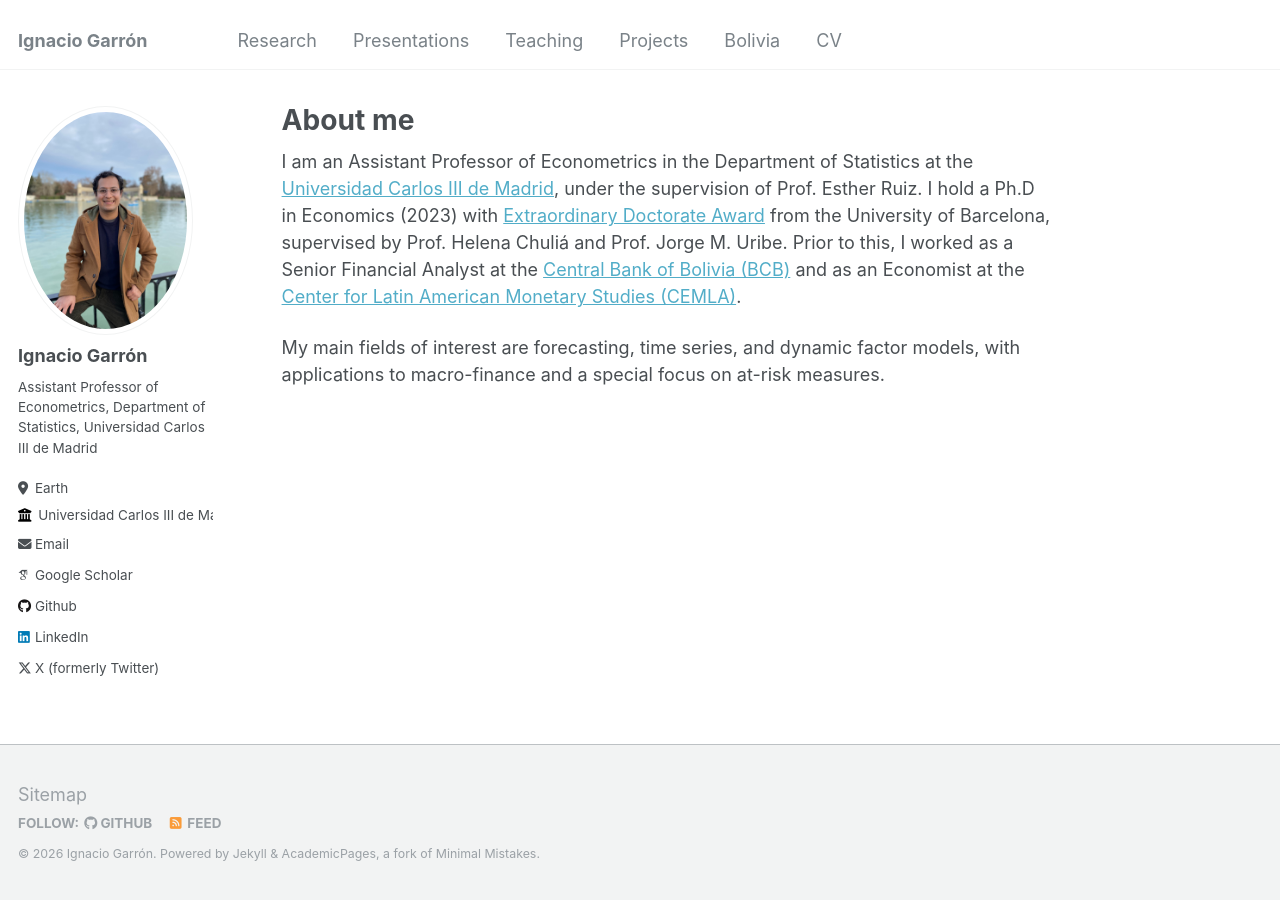
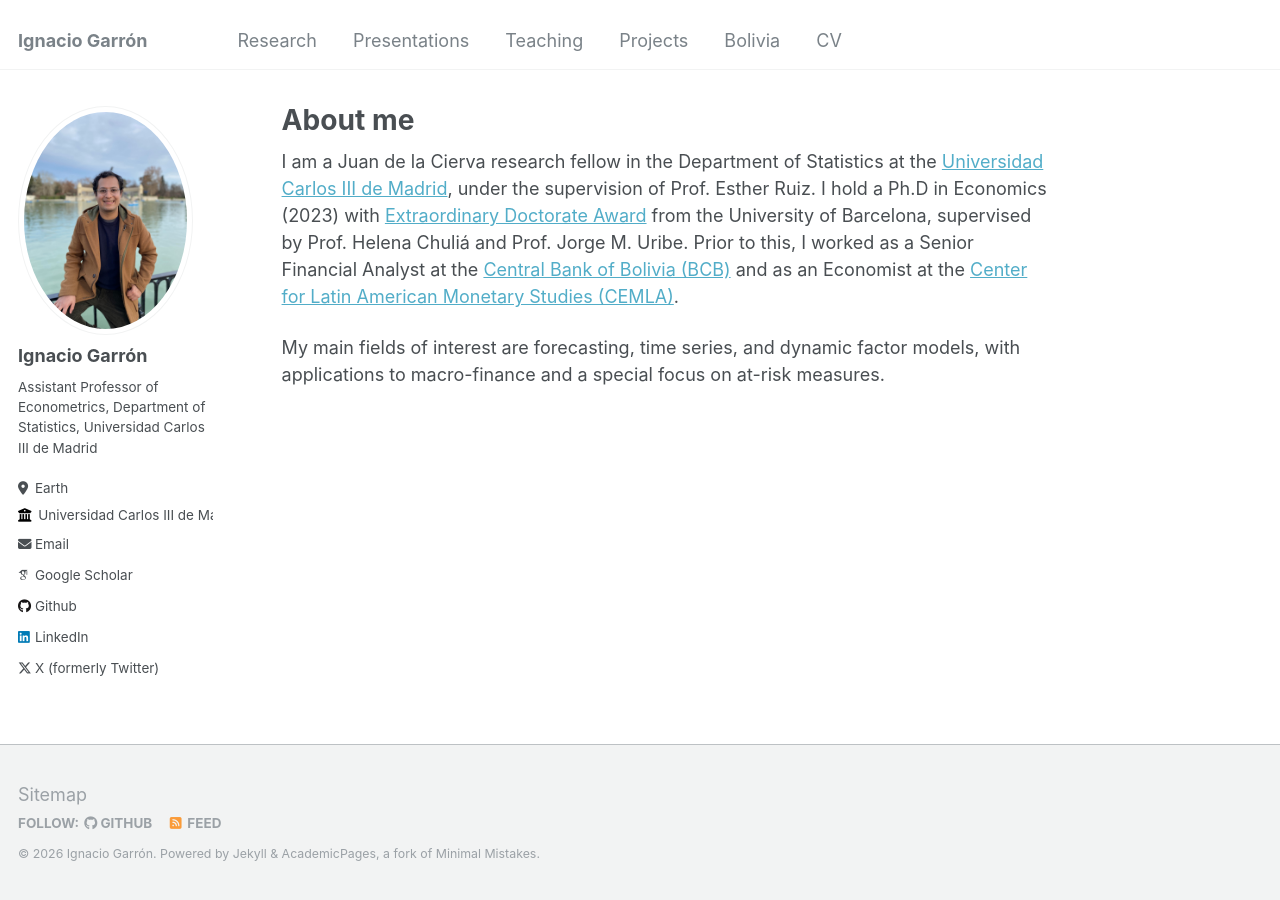
Before and after one commit to IgnacioGarron/IgnacioGarron.github.io, a Jekyll site: the page built from _pages/about.md, in a window 1280 px wide. Built offline with Jekyll 4.4.1, drawn with Linux system fonts in a browser that asks for light colours; some web fonts are replaced.

Commit message:
Update about.md

```diff
--- a/_pages/about.md
+++ b/_pages/about.md
@@ -7,6 +7,6 @@ redirect_from:
   - /about.html
 ---
 
-I am an Assistant Professor of Econometrics in the Department of Statistics at the <a href="https://www.uc3m.es/departamento-estadistica/inicio">Universidad Carlos III de Madrid</a>,  under the supervision of Prof. Esther Ruiz. I hold a Ph.D in Economics (2023) with <a href="https://www.ub.edu/school-economics/one-of-our-phd-in-economics-alumni-receives-the-extraordinary-doctorate-award/">Extraordinary Doctorate Award</a> from the University of Barcelona, supervised by Prof. Helena Chuliá and Prof. Jorge M. Uribe. Prior to this, I worked as a Senior Financial Analyst at the <a href="https://www.bcb.gob.bo">Central Bank of Bolivia (BCB)</a> and as an Economist at the <a href="https://www.cemla.org/index.html">Center for Latin American Monetary Studies (CEMLA)</a>.
+I am a Juan de la Cierva research fellow in the Department of Statistics at the <a href="https://www.uc3m.es/departamento-estadistica/inicio">Universidad Carlos III de Madrid</a>,  under the supervision of Prof. Esther Ruiz. I hold a Ph.D in Economics (2023) with <a href="https://www.ub.edu/school-economics/one-of-our-phd-in-economics-alumni-receives-the-extraordinary-doctorate-award/">Extraordinary Doctorate Award</a> from the University of Barcelona, supervised by Prof. Helena Chuliá and Prof. Jorge M. Uribe. Prior to this, I worked as a Senior Financial Analyst at the <a href="https://www.bcb.gob.bo">Central Bank of Bolivia (BCB)</a> and as an Economist at the <a href="https://www.cemla.org/index.html">Center for Latin American Monetary Studies (CEMLA)</a>.
 
 My main fields of interest are forecasting, time series, and dynamic factor models, with applications to macro-finance and a special focus on at-risk measures.
```
